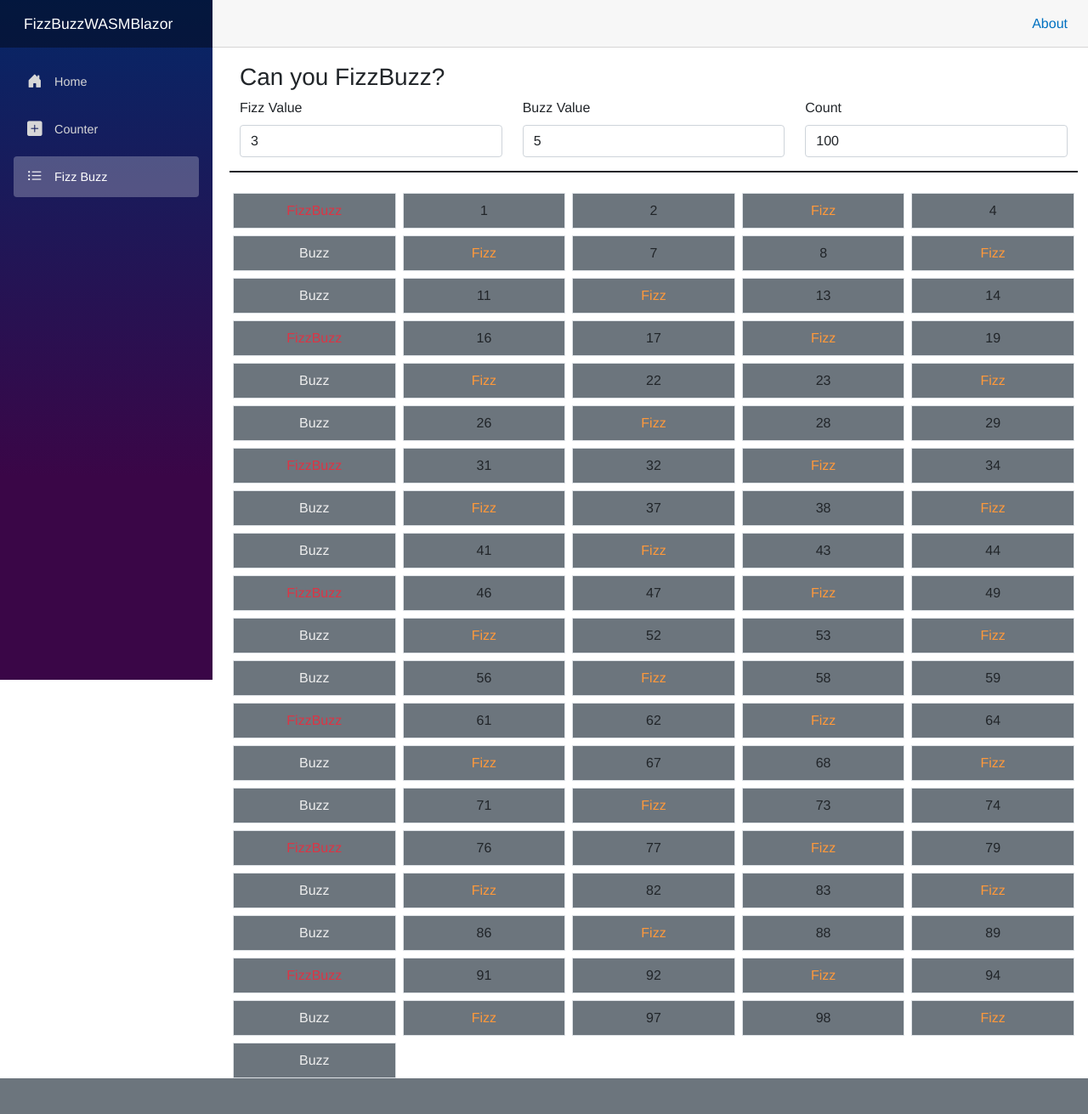
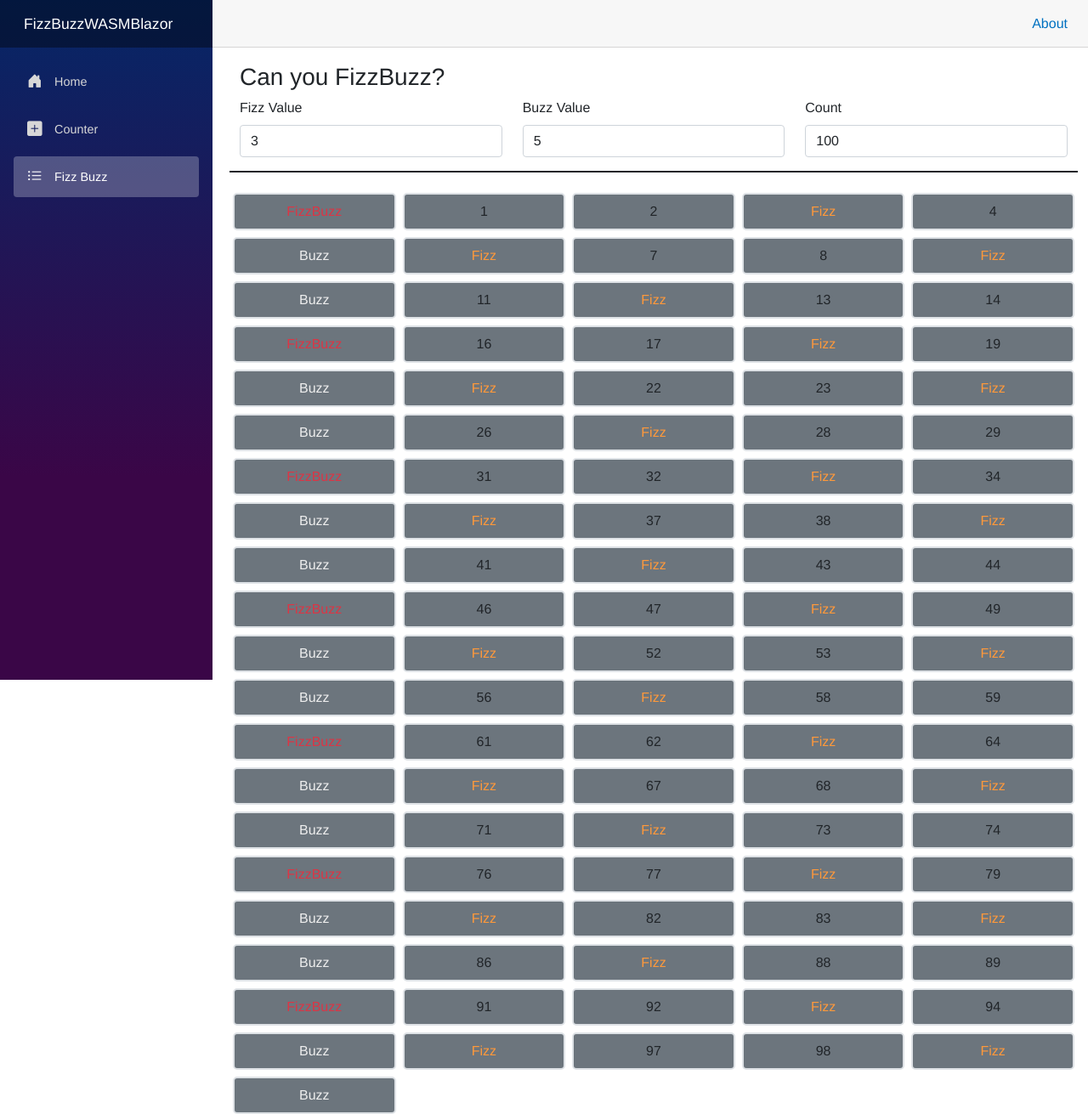
Before and after one commit to ShellyWonder/FizzBuzzWASMBlazorApp, an ASP.NET Core app: page /fizzbuzz in a window 1280 px wide. Shown: the whole page at 85% size. Before the commit the page ends 1269 px from the top, so only its background shows below. Run offline with ASP.NET Core 8, Linux system fonts and the light colour scheme; style sheets or scripts are compiled from the project's sources.

Commit message:
Finished basic styling on FizzBuzz Component

```diff
--- a/FizzBuzzWASMBlazor/Pages/FizzBuzzComponent.razor
+++ b/FizzBuzzWASMBlazor/Pages/FizzBuzzComponent.razor
@@ -2,7 +2,7 @@
     @for (int i = 0; i <= Count; i++)
     {
         <div class=" col g-2">
-            <div class="bg-secondary p-2 text-center border border-dark-2">
+            <div class="bg-secondary p-2 text-center border border-2">
                 @if (i % FizzValue == 0 && i % BuzzValue == 0)
                 {
                     <span class="text-danger">FizzBuzz</span>
--- a/FizzBuzzWASMBlazor/Pages/FizzBuzzComponent.razor.css
+++ b/FizzBuzzWASMBlazor/Pages/FizzBuzzComponent.razor.css
@@ -7,3 +7,7 @@
 .text-number {
     color: #ff0000;
 }
+.col>div{
+    border-radius:5px;
+
+}
```
